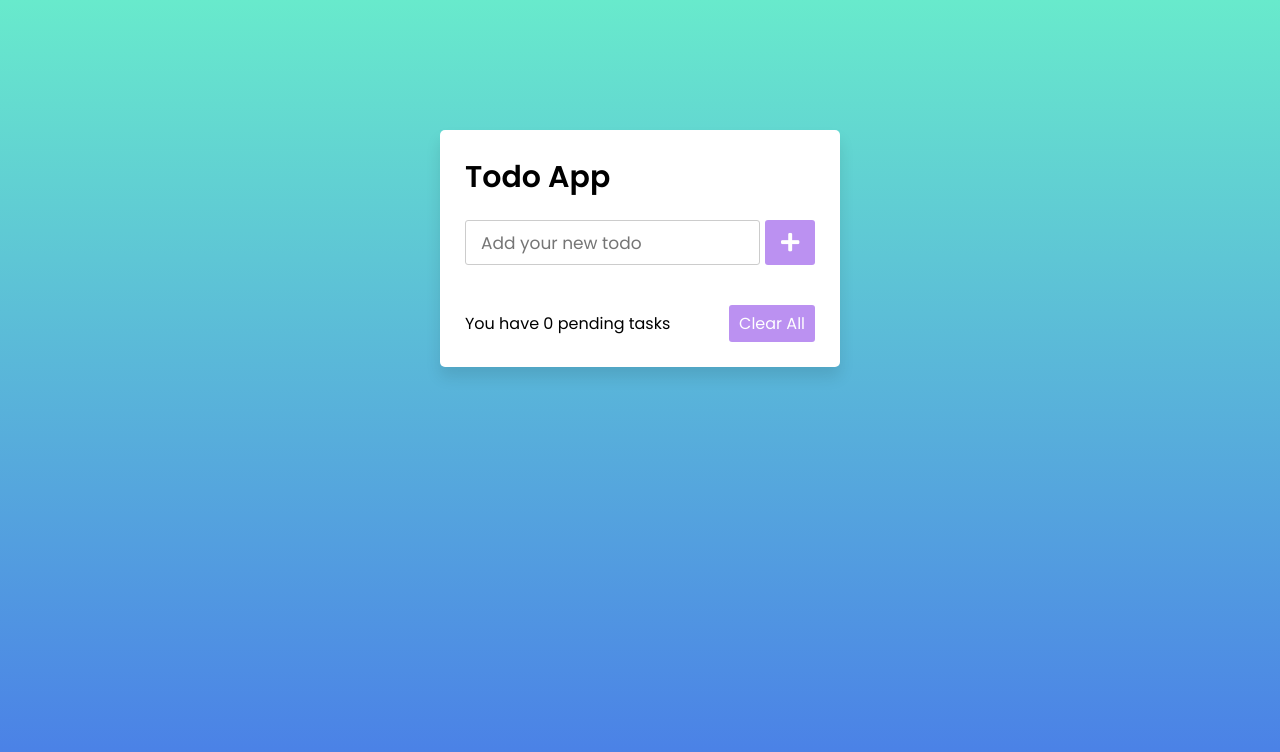
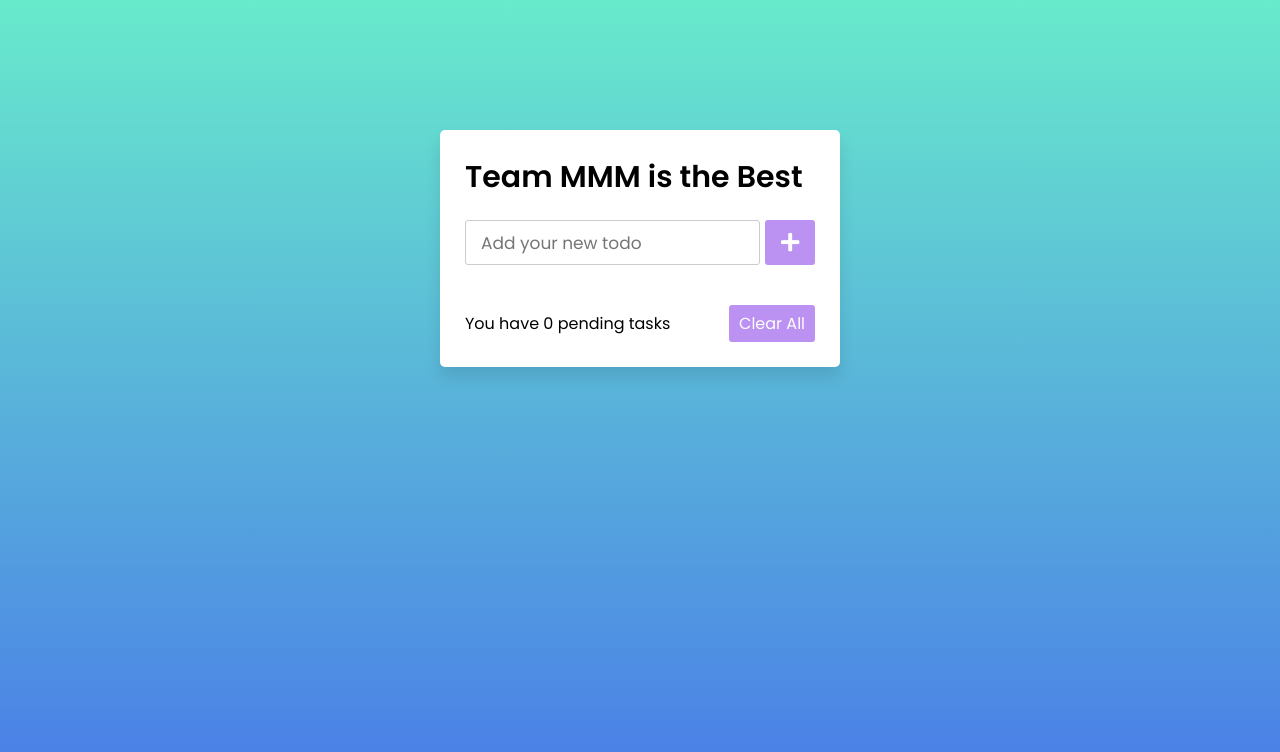
Before and after one commit to mashashapiro/mashashapiro.github.io, a plain HTML site: page index.html in a window 1280 px wide. Drawn offline with Linux system fonts and the light colour scheme.

Commit message:
Update index.html

```diff
--- a/index.html
+++ b/index.html
@@ -2,13 +2,13 @@
 <head>
     <meta charset="UTF-8">
     <meta name="viewport" content="width=device-width, initial-scale=1.0">
-    <title>Team MMM is the Best Bootstrap </title>
+    <title>Todo Bootstrap </title>
     <link rel="stylesheet" href="style.css">
     <link rel="stylesheet" href="https://cdnjs.cloudflare.com/ajax/libs/font-awesome/5.15.3/css/all.min.css"/>
 </head>
 <body>
   <div class="wrapper">
-    <header>Todo App</header>
+    <header>Team MMM is the Best</header>
     <div class="inputField">
       <input type="text" placeholder="Add your new todo">
       <button><i class="fas fa-plus"></i></button>
```
